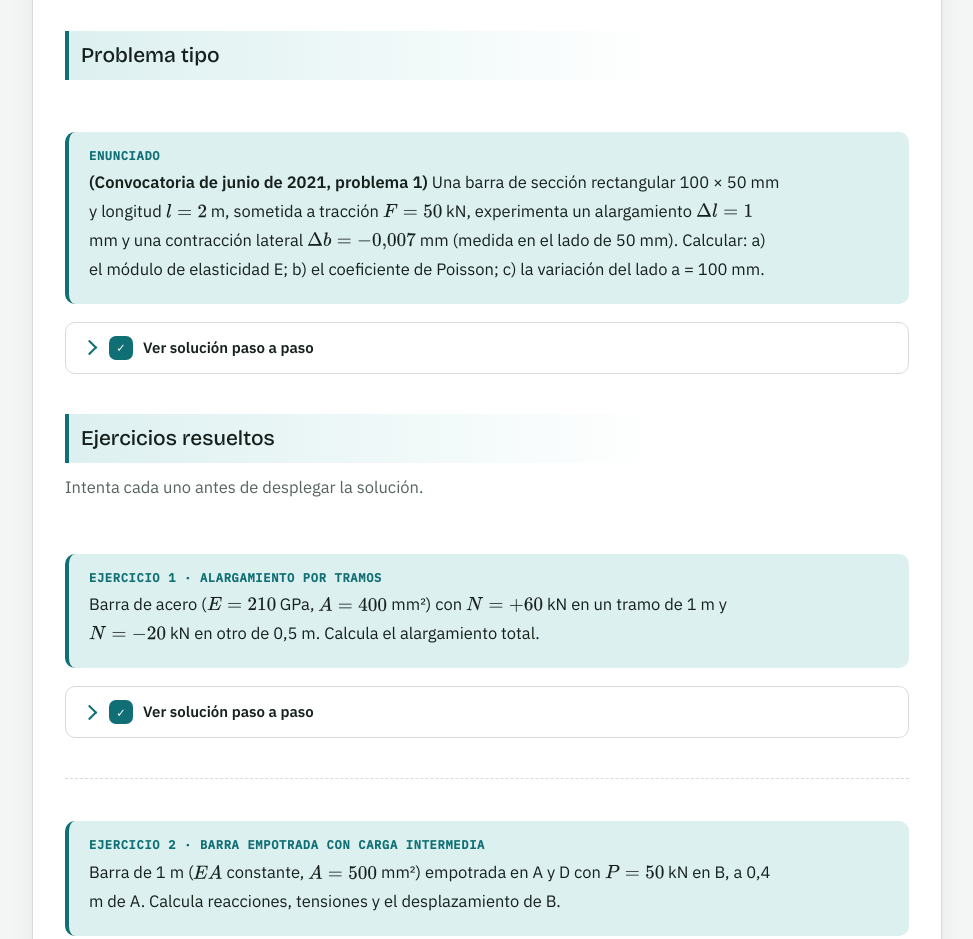
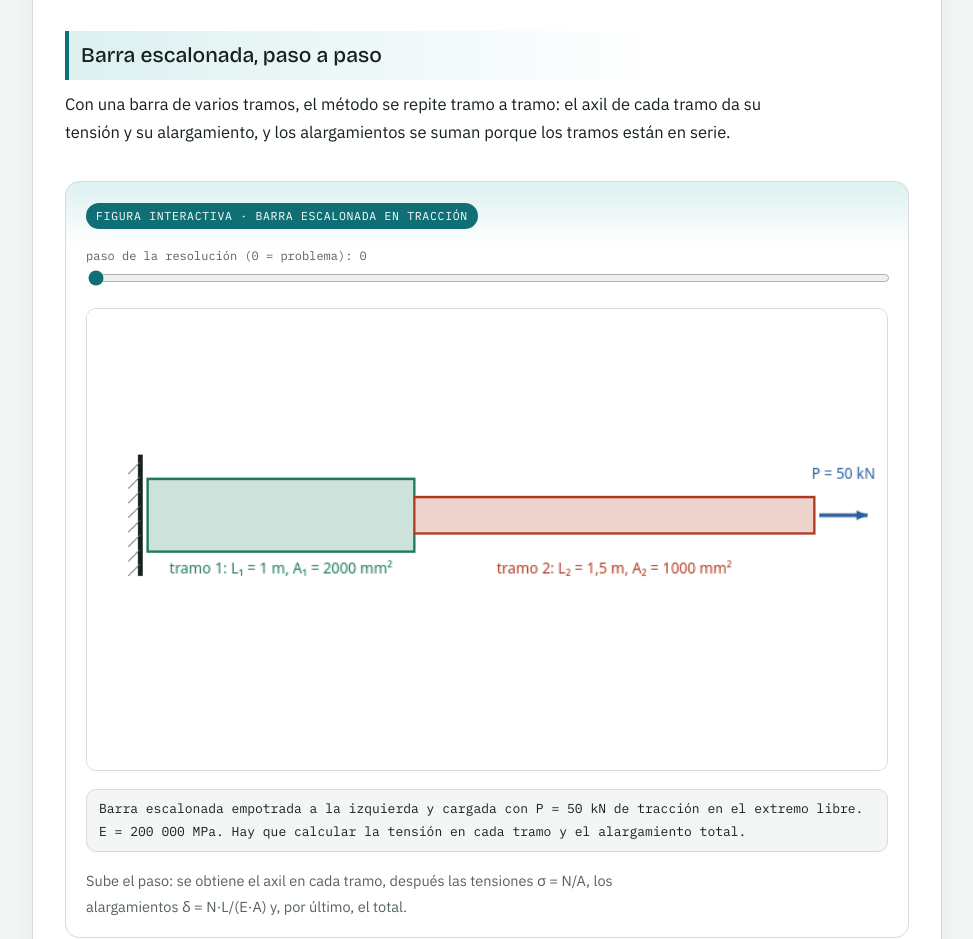
Before and after one commit to helionacon-ui/Resistencia-de-materiales, a plain HTML site: page tema-05.html in a window 1280 px wide. Shown: the part 6044-6983 px from the top of the page, without its empty margins (288-1261 px from the left). Drawn offline with nearby package versions, Linux system fonts and the light colour scheme.

Commit message:
Tema 5: barra escalonada en tracción paso a paso (simulador interactivo)
Co-Authored-By: Claude Haiku 5.5 <noreply@anthropic.com>
Claude-Session: https://claude.ai/code/session_013s7DMYBpC24BhHBw2Uz9jU

```diff
--- a/sims.js
+++ b/sims.js
@@ -602,5 +602,46 @@ SIMS.dimensionado=el=>build(el,{w:660,h:460,
   ${sel?`Perfil mínimo que cumple ambas: <b>${sel[0]}</b>${selW&&selI&&selW[0]!==selI[0]?`, y lo elige la <b>deformación</b> (por resistencia habría bastado el ${selW[0]})`:''}.`:'Ningún perfil de la serie IPE cumple: habría que ir a HEB o reducir la luz.'}<br>
   <span class="hint">Con 6 m y 12 kN/m en S275 sale el IPE 270 por flecha, aunque el IPE 240 aguantaba a resistencia. Sube la luz y verás que el criterio de servicio manda cada vez más.</span>`);}});
 
+/* ---- Barra escalonada bajo tracción, paso a paso: σ = N/A, δ = N·L/(E·A) ---- */
+SIMS.axilPaso=el=>build(el,{w:660,h:380,
+ sliders:[{k:'paso',v:0,min:0,max:6,step:1,l:'paso de la resolución (0 = problema)',u:''}],
+ draw(a){a.clear();const p=a.st.paso;const g=a.g;
+  const x0=50,x1=270,x2=600,yc=170,h1=60,h2=30;
+  // secciones: tramo 1 (A = 2000 mm²) y tramo 2 (A = 1000 mm²), dibujadas con altura proporcional al área
+  g.save();g.globalAlpha=0.22;
+  g.fillStyle=C.f;g.fillRect(x0,yc-h1/2,x1-x0,h1);
+  g.fillStyle=C.b;g.fillRect(x1,yc-h2/2,x2-x1,h2);
+  g.restore();
+  g.lineWidth=2;
+  g.strokeStyle=C.f;g.strokeRect(x0,yc-h1/2,x1-x0,h1);
+  g.strokeStyle=C.b;g.strokeRect(x1,yc-h2/2,x2-x1,h2);
+  // empotramiento a la izquierda
+  a.line(x0-6,yc-50,x0-6,yc+50,C.text,4);
+  for(let y=yc-44;y<=yc+44;y+=12)a.line(x0-6,y,x0-16,y+10,C.muted,1);
+  // carga de tracción P en el extremo libre
+  a.arrow(x2+4,yc,x2+44,yc,C.d,3);
+  a.txt('P = 50 kN',x2+24,yc-30,C.d,12,'center');
+  // datos geométricos
+  a.txt('tramo 1: L₁ = 1 m, A₁ = 2000 mm²',(x0+x1)/2,yc+h1/2+18,C.f,12,'center');
+  a.txt('tramo 2: L₂ = 1,5 m, A₂ = 1000 mm²',(x1+x2)/2,yc+h1/2+18,C.b,12,'center');
+  if(p>=1)a.txt('N = P = 50 kN (tracción) en los dos tramos',330,250,C.d,13,'center');
+  if(p>=2)a.txt('σ₁ = N/A₁ = 25 MPa',160,278,C.f,13,'center');
+  if(p>=2)a.txt('σ₂ = N/A₂ = 50 MPa',435,278,C.b,13,'center');
+  if(p>=3)a.txt('δ₁ = N·L₁/(E·A₁) = 0,125 mm',160,306,C.f,13,'center');
+  if(p>=4)a.txt('δ₂ = N·L₂/(E·A₂) = 0,375 mm',435,306,C.b,13,'center');
+  if(p>=5)a.txt('δ = δ₁ + δ₂ = 0,5 mm',330,334,C.a,14,'center');
+  if(p>=6)a.txt('Tramo más tensionado: el fino (50 MPa)',330,362,C.text,13,'center');
+  const T=[
+   'Barra escalonada empotrada a la izquierda y cargada con P = 50 kN de tracción en el extremo libre. E = 200 000 MPa. Hay que calcular la tensión en cada tramo y el alargamiento total.',
+   'Con cortes en cada tramo, el esfuerzo axil vale N = 50 kN en tracción. No hay cargas intermedias, así que N es constante en cada tramo y coincide con P.',
+   'Tensiones: σ = N/A. En el tramo 1, σ₁ = 50 000 N / 2000 mm² = 25 MPa. En el tramo 2, σ₂ = 50 000 N / 1000 mm² = 50 MPa.',
+   'Alargamiento del tramo 1: δ₁ = N·L₁/(E·A₁) = 50 000 · 1000 / (200 000 · 2000) = 0,125 mm. Las longitudes van en mm para que las unidades cuadren.',
+   'Alargamiento del tramo 2: δ₂ = 50 000 · 1500 / (200 000 · 1000) = 0,375 mm. Es el tramo más largo y también el más fino.',
+   'Alargamiento total: como los tramos están en serie, se suman: δ = δ₁ + δ₂ = 0,5 mm del extremo libre respecto al empotramiento.',
+   'Resumen: la tensión máxima está en el tramo fino (50 MPa), no en el grueso. Si se diera solo el alargamiento total sin separar tramos, se perdería esa información.'
+  ];
+  a.html(`<div>${T[p]}</div>`);
+ }});
+
 document.querySelectorAll('[data-sim]').forEach(el=>{const f=SIMS[el.dataset.sim];if(f)f(el);});
 })();
--- a/tema-05.html
+++ b/tema-05.html
@@ -45,6 +45,10 @@
 <h3 id="t5-metodo">Cómo se resuelve</h3>
 <ol class="steps"><li>Dibuja el <b>diagrama de axiles</b>: tramo a tramo, cortando y equilibrando.</li><li>Comprueba si el problema es isostático (basta el equilibrio) o <b>hiperestático</b> (hará falta compatibilidad).</li><li>En hiperestático: deja una reacción como incógnita, escribe el desplazamiento total en función de ella y <b>oblígalo a cumplir la condición geométrica</b> (normalmente, desplazamiento nulo).</li><li>Suma los efectos térmicos con su signo en la misma ecuación de compatibilidad.</li><li>Calcula tensiones \(\sigma=N/A\) en cada tramo y compara con el límite admisible.</li><li>Para desplazamientos de puntos intermedios, acumula los \(\Delta L\) de los tramos anteriores.</li></ol>
 <div class="box trap"><h4>Trampas típicas</h4><ul><li>Suponer que una barra que se calienta siempre se tensiona: si está <b>libre</b>, se dilata sin tensión.</li><li>Olvidar la ecuación de <b>compatibilidad</b> en los hiperestáticos y tratar de resolver sólo con equilibrio.</li><li>Equivocar el signo de los axiles entre tramos (tracción positiva).</li><li>Usar la longitud total en \(\Delta L=NL/EA\) cuando el axil cambia de tramo a tramo.</li><li>Confundir el desplazamiento de un <b>punto</b> con el alargamiento de un <b>tramo</b>: el del punto es la suma acumulada.</li></ul></div>
+<h3 id="t5-escalonada">Barra escalonada, paso a paso</h3>
+<p>Con una barra de varios tramos, el método se repite tramo a tramo: el axil de cada tramo da su tensión y su alargamiento, y los alargamientos se suman porque los tramos están en serie.</p>
+<figure class="fig"><p class="ft">Figura interactiva · barra escalonada en tracción</p><div data-sim="axilPaso"></div><figcaption>Sube el paso: se obtiene el axil en cada tramo, después las tensiones σ = N/A, los alargamientos δ = N·L/(E·A) y, por último, el total.</figcaption></figure>
+<div class="box trap"><h4>Trampas típicas</h4><ul><li>Usar el área del tramo equivocado al calcular σ.</li><li>Mezclar unidades: si E está en MPa, L debe estar en mm y N en N.</li><li>Sumar tensiones en lugar de alargamientos.</li></ul></div>
 <h3 id="t5-problema">Problema tipo</h3>
 <div class="prob"><div class="enun"><p class="et">Enunciado</p><p><b>(Convocatoria de junio de 2021, problema 1)</b> Una barra de sección rectangular 100 × 50 mm y longitud \(l=2\) m, sometida a tracción \(F=50\) kN, experimenta un alargamiento \(\Delta l=1\) mm y una contracción lateral \(\Delta b=-0{,}007\) mm (medida en el lado de 50 mm). Calcular: a) el módulo de elasticidad E; b) el coeficiente de Poisson; c) la variación del lado a = 100 mm.</p></div>
 <details class="paso"><summary><span class="pn">✓</span>Ver solución paso a paso</summary><div class="inner"><p>a) Tensión y deformación longitudinal:</p>
```
